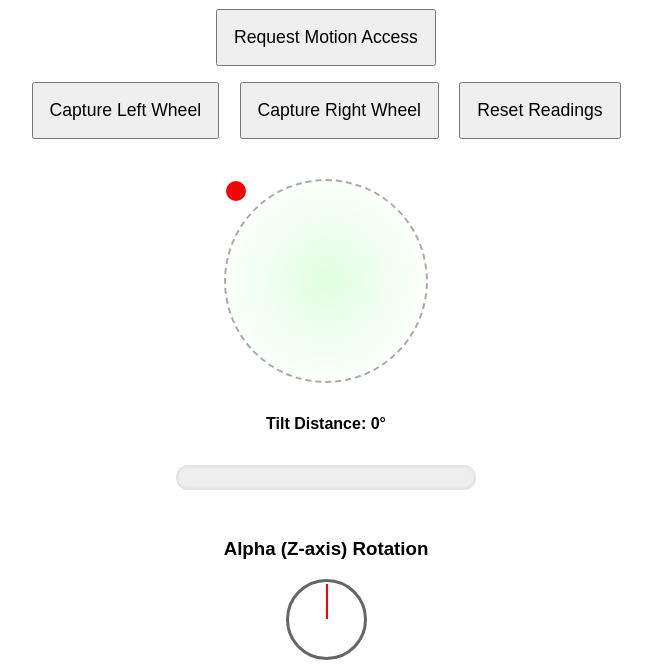
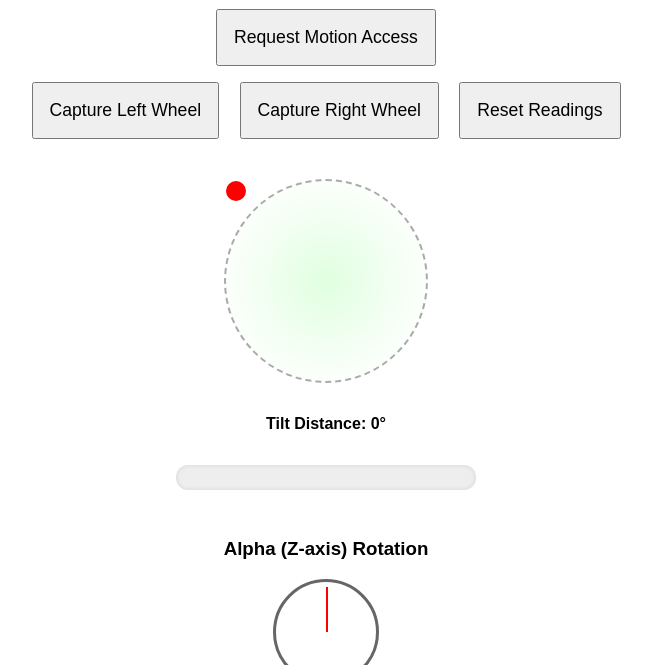
Before and after one commit to vangelis/orientation-web-app, a plain HTML site: page index.html in a window 1280 px wide. Shown: the part 119-784 px from the top of the page, without its empty margins (314-966 px from the left). Drawn offline with Linux system fonts and the light colour scheme.

Commit message:
Revert "Make the compass widget smaller"
This reverts commit c1758236897a3dd8a1867e29048e5a26a5702cec.

````diff
--- a/index.html
+++ b/index.html
@@ -77,8 +77,8 @@
     }
 
     .compass {
-      width: 75px; /* Reduced from 100px */
-      height: 75px; /* Reduced from 100px */
+      width: 100px;
+      height: 100px;
       margin: 0 auto;
       border: 3px solid #666;
       border-radius: 50%;
@@ -87,7 +87,7 @@
 
     .needle {
       width: 2px;
-      height: 35px; /* Reduced from 45px */
+      height: 45px;
       background: red;
       position: absolute;
       bottom: 50%;
@@ -325,4 +325,3 @@
   </script>
 </body>
 </html>
-```
````
